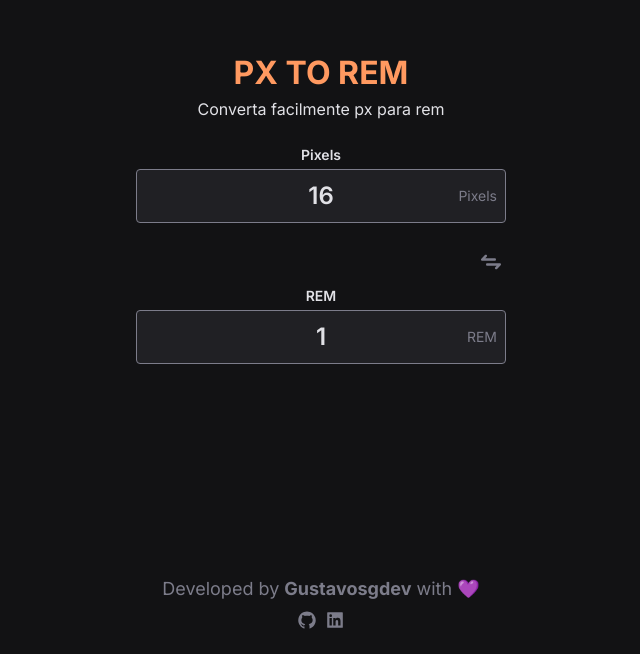
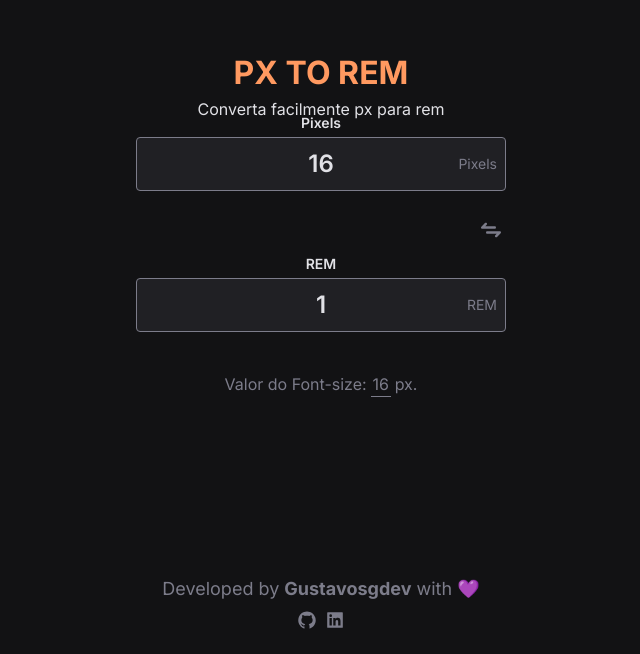
Before and after one commit to gust4br/px-to-rem, a React (Vite) app: page / in a window 1280 px wide. Shown: the part 146-800 px from the top of the page, without its empty margins (319-959 px from the left). Built offline with nearby package versions, Linux system fonts and the light colour scheme.

Commit message:
feat: add handler to change the default font-size

```diff
--- a/src/App.tsx
+++ b/src/App.tsx
@@ -31,7 +31,7 @@ export function App() {
       setRemValue(pixelsValue / remFontsize);
     else if(hasChanged === 'REM')
       setPixelsValue(remValue * remFontsize);
-  }, [pixelsValue, remValue]);
+  }, [pixelsValue, remValue, remFontsize]);
 
   return (
     <div className="grid grid-cols-1 grid-rows-3 items-center justify-between w-screen h-screen">
@@ -39,7 +39,7 @@ export function App() {
         <h1 className="text-orange-900 text-2xl font-bold text-center">PX TO REM</h1>
         <p className="text-gray-100 text-sm text-center">Converta facilmente px para rem</p>
       </header>
-      <main className="flex items-center justify-center">
+      <main className="flex flex-col items-center justify-center">
         <div className={`flex ${remIsFirst ? 'flex-col-reverse' : 'flex-col'} gap-4 text-gray-400 w-fit`}>
           <TextInput name="Pixels" valueHandler={handlePixelValueChange} value={pixelsValue} handleChangedInput={handleChangedInput} />
           <a
@@ -55,6 +55,16 @@ export function App() {
           </a>
           <TextInput name="REM" valueHandler={handleRemValueChange} value={remValue} handleChangedInput={handleChangedInput}/>
         </div>
+        <label className="text-gray-400 mt-10">
+          Valor do Font-size:
+          <input
+          type="number"
+          className="bg-transparent outline-none border-b-[1px] border-gray-400 w-5 mx-1 text-center"
+          value={remFontsize}
+          onChange={(e => { setRemFontsize(Number(e.target.value)); })}
+          />
+          px.
+        </label>
       </main>
       <footer className="w-screen flex flex-col justify-end items-center gap-2 p-6 h-full">
         <span className="text-gray-400 text-md">Developed by <a href="https://code-art.dev" target="_blank"><strong>Gustavosgdev</strong></a> with 💜</span>
--- a/src/components/TextInput/index.tsx
+++ b/src/components/TextInput/index.tsx
@@ -23,7 +23,7 @@ export function TextInput({ name, valueHandler, value, handleChangedInput } : Te
     });
   }
 
-  function handleTextChange(event: any){
+  function handleTextChange(event: React.ChangeEvent<HTMLInputElement>){
     handleChangedInput(name)
     valueHandler(Number(event.target.value));
   }
```
Also changed, not shown: 1 other file (tests, documents, lock files or other folders).
